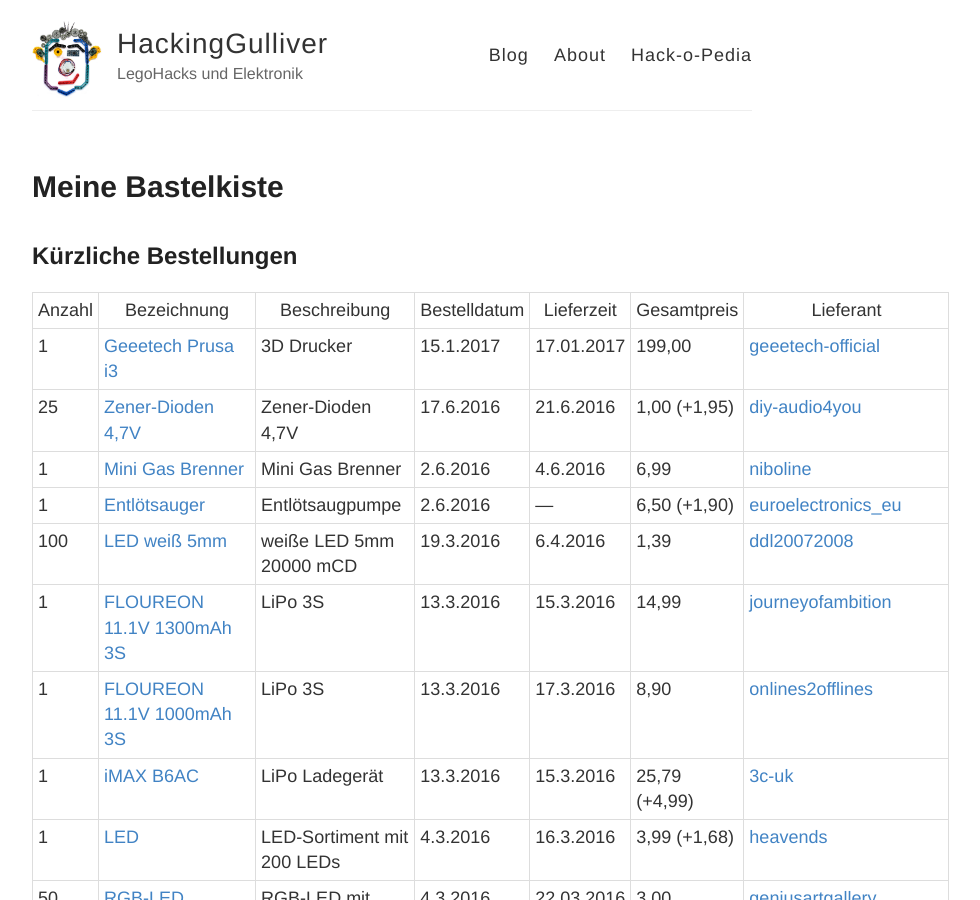
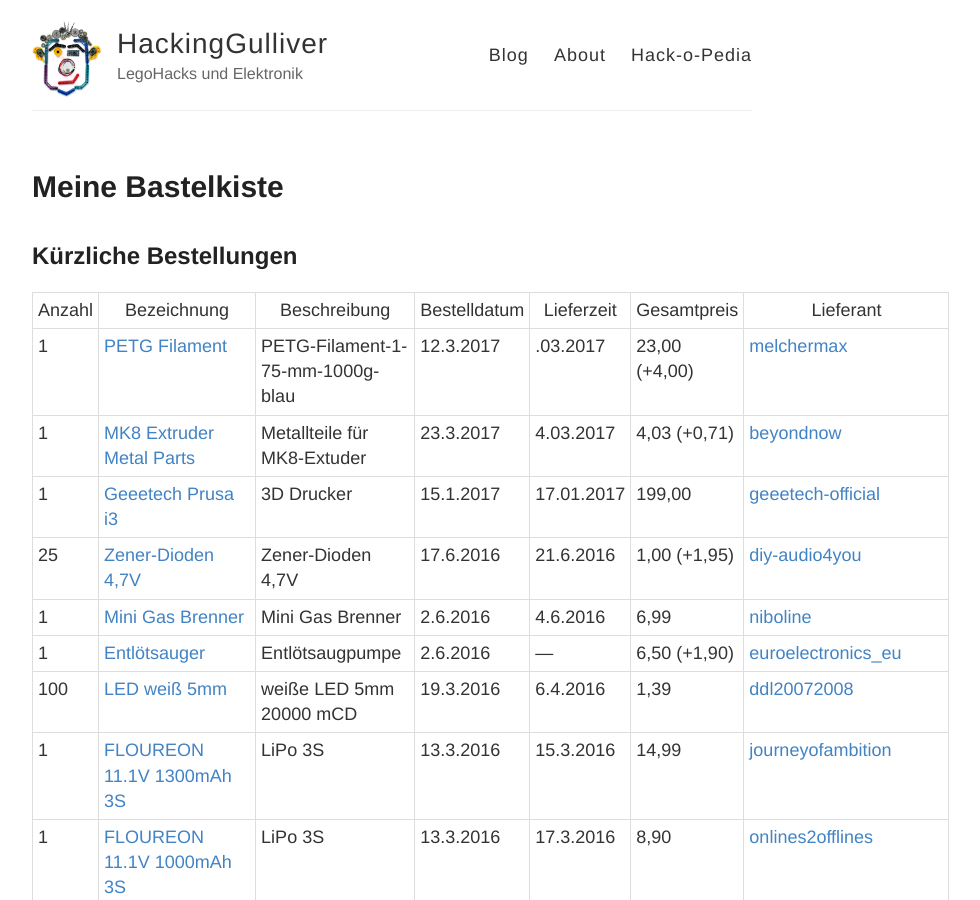
Before and after one commit to HackingGulliver/hackinggulliver.github.io, a Jekyll site: the page built from hackopedia/Lager.md, in a window 1280 px wide and 900 px high. Shown: the whole window, without its empty margins (248-1228 px from the left). Built offline with Jekyll 4.4.1, drawn with Linux system fonts in a browser that asks for light colours.

Commit message:
Lager aktualisiert: MK8-Extruderteile und PETG Filament

```diff
--- a/hackopedia/Lager.md
+++ b/hackopedia/Lager.md
@@ -8,6 +8,8 @@ permalink: /hackopedia/Lager
 
 | Anzahl | Bezeichnung | Beschreibung | Bestelldatum | Lieferzeit | Gesamtpreis | Lieferant |
 | --- | --- | --- | --- | --- | --- | --- |
+| 1 | [PETG Filament](http://www.ebay.de/itm/391665538570) | PETG-Filament-1-75-mm-1000g-blau | 12.3.2017 | .03.2017 | 23,00 (+4,00) | [ melchermax](http://www.ebay.de/usr/ melchermax) |
+| 1 | [MK8 Extruder Metal Parts](http://www.ebay.de/itm/262583770325) | Metallteile für MK8-Extuder | 23.3.2017 | 4.03.2017 | 4,03 (+0,71) | [beyondnow](http://www.ebay.de/usr/beyondnow) |
 | 1 | [Geeetech Prusa i3](http://www.ebay.de/itm/331998257600) | 3D Drucker | 15.1.2017 | 17.01.2017 | 199,00 | [geeetech-official](http://www.ebay.de/usr/geeetech-official) |
 | 25 | [Zener-Dioden 4,7V](http://www.ebay.de/itm/150850242005) | Zener-Dioden 4,7V | 17.6.2016 | 21.6.2016 | 1,00 (+1,95) | [diy-audio4you](http://www.ebay.de/usr/diy-audio4you) |
 | 1 | [Mini Gas Brenner](http://www.ebay.de/itm/271738703757) | Mini Gas Brenner | 2.6.2016 | 4.6.2016 | 6,99 | [niboline](http://www.ebay.de/usr/niboline) |
```
